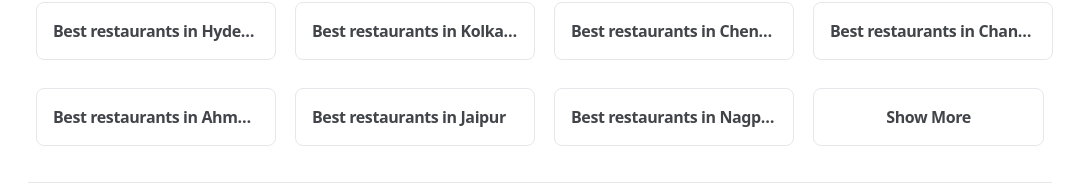
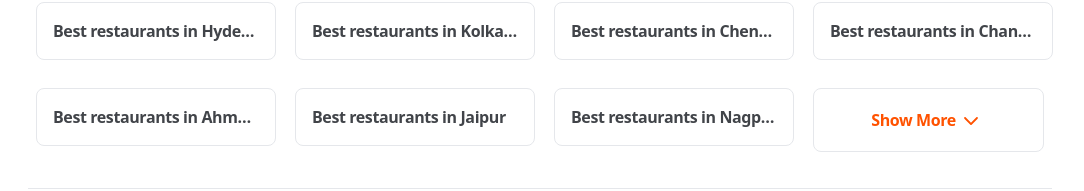
Before and after one commit to codewithRaees/Swiggy-Clone, a React (Vite) app: page / in a window 1280 px wide. Shown: the part 4438-4629 px from the top of the page, without its empty margins (100-1184 px from the left). Built offline with nearby package versions, Linux system fonts and the light colour scheme.

Commit message:
line clamping

```diff
--- a/src/components/States.jsx
+++ b/src/components/States.jsx
@@ -1,5 +1,6 @@
 import React, { useState } from 'react'
 import StateData from '../assets/Data/StateData'
+import { RxCaretDown } from 'react-icons/rx';
 const States = () => {
   const cards =  StateData.map((state, index) =>
     (<div  key={index} className={` text-black shrink-0 duration-500    w-64 `} >
@@ -32,9 +33,10 @@ const States = () => {
 
       <button
         onClick={toggleShowMore}
-        className=" justify-center border tracking-tight hover:bg-gray-200 transition-all duration-300 ease-in-out px-4 font-semibold text-[#414449] py-4 my-2 mx-2 rounded-lg"
+        className=" justify-center items-center border flex tracking-tight hover:bg-gray-200 transition-all duration-300 ease-in-out px-4 font-semibold text-[#ff5200] py-4 my-2 mx-2 rounded-lg"
       >
         {showCount === 11 ? 'Show More' : 'Show Less'}
+        <RxCaretDown className='text-3xl  text-[#ff5200]' />
       </button>
 
 
```
